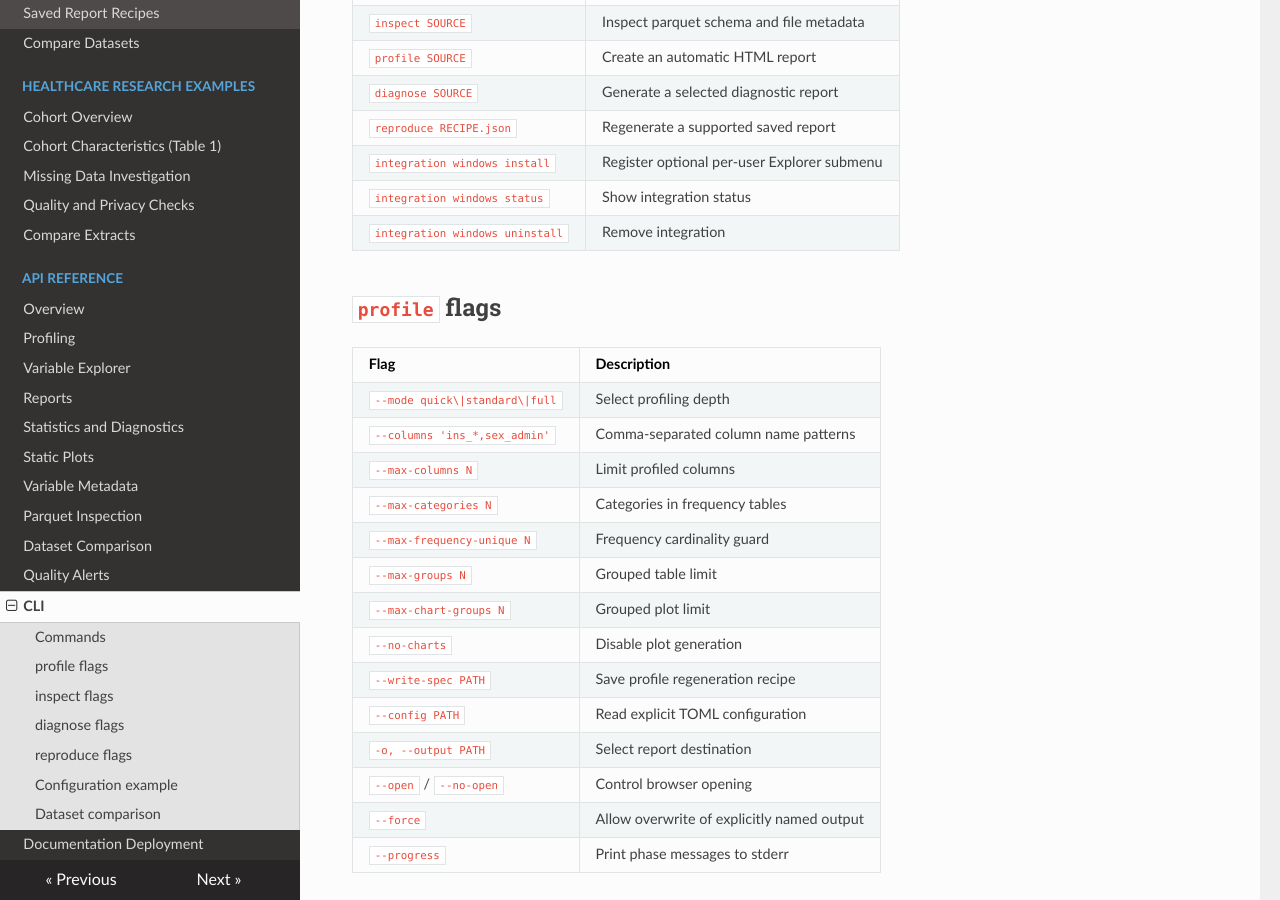
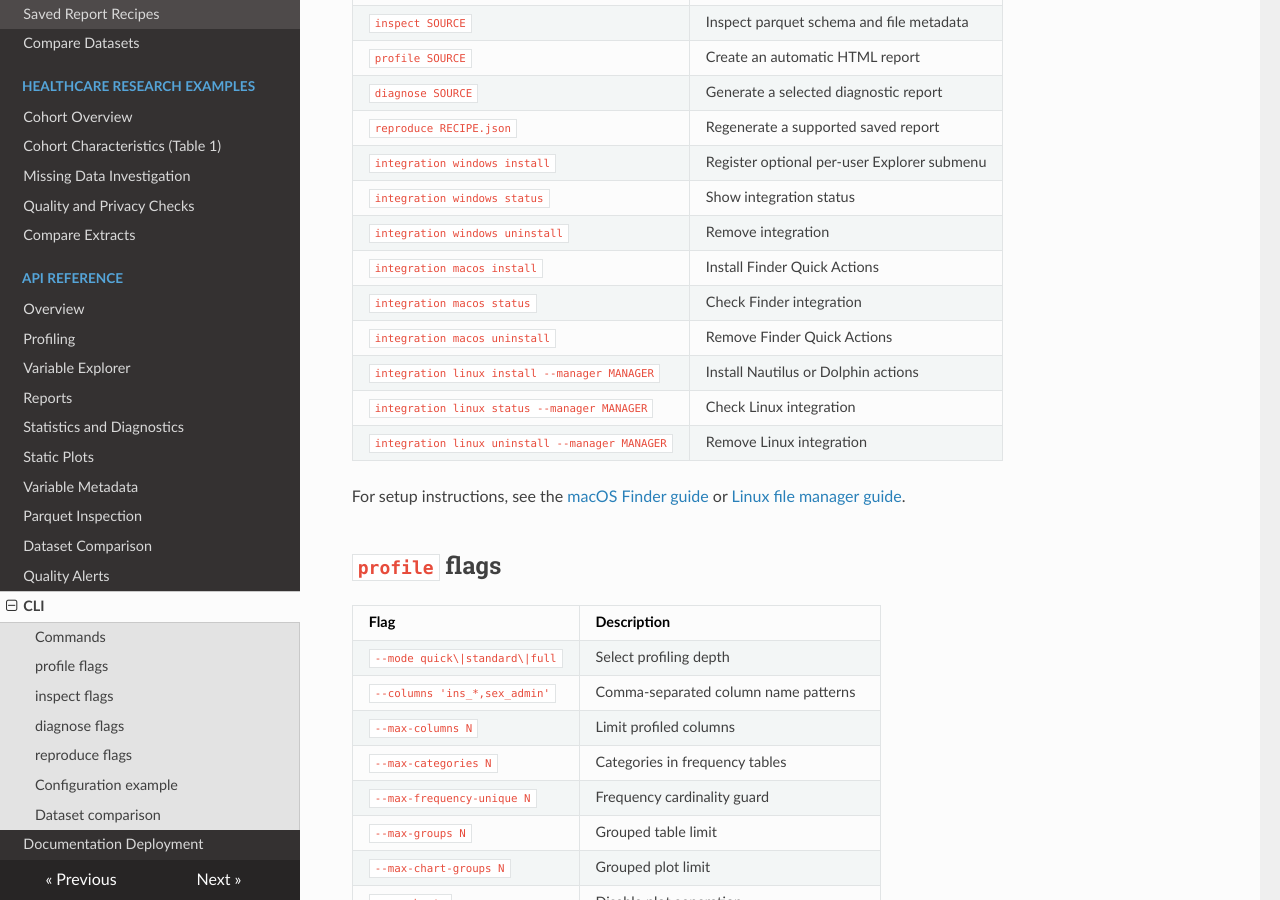
Before and after one commit to kpwhri/polarstory, an MkDocs documentation site: the page built from docs/reference/cli.md, in a window 1280 px wide and 900 px high, scrolled down 312 px. Built offline with MkDocs 1.6.1, drawn with Linux system fonts in a browser that asks for light colours; nearby versions of some CDN libraries.

Commit message:
Integrating linux/macos integraton in the docs

````diff
--- a/docs/reference/cli.md
+++ b/docs/reference/cli.md
@@ -4,34 +4,42 @@ Run the CLI with `polarstory` or `python -m polarstory` in an environment where
 
 ## Commands
 
-| Command | Purpose |
-| --- | --- |
-| `inspect SOURCE` | Inspect parquet schema and file metadata |
-| `profile SOURCE` | Create an automatic HTML report |
-| `diagnose SOURCE` | Generate a selected diagnostic report |
-| `reproduce RECIPE.json` | Regenerate a supported saved report |
-| `integration windows install` | Register optional per-user Explorer submenu |
-| `integration windows status` | Show integration status |
-| `integration windows uninstall` | Remove integration |
+| Command                                         | Purpose                                     |
+|-------------------------------------------------|---------------------------------------------|
+| `inspect SOURCE`                                | Inspect parquet schema and file metadata    |
+| `profile SOURCE`                                | Create an automatic HTML report             |
+| `diagnose SOURCE`                               | Generate a selected diagnostic report       |
+| `reproduce RECIPE.json`                         | Regenerate a supported saved report         |
+| `integration windows install`                   | Register optional per-user Explorer submenu |
+| `integration windows status`                    | Show integration status                     |
+| `integration windows uninstall`                 | Remove integration                          |
+| `integration macos install`                     | Install Finder Quick Actions                |
+| `integration macos status`                      | Check Finder integration                    |
+| `integration macos uninstall`                   | Remove Finder Quick Actions                 |
+| `integration linux install --manager MANAGER`   | Install Nautilus or Dolphin actions         |
+| `integration linux status --manager MANAGER`    | Check Linux integration                     |
+| `integration linux uninstall --manager MANAGER` | Remove Linux integration                    |
+
+For setup instructions, see the [macOS Finder guide](../guides/macos.md) or [Linux file manager guide](../guides/linux.md).
 
 ## `profile` flags
 
-| Flag | Description |
-| --- | --- |
-| `--mode quick\|standard\|full` | Select profiling depth |
-| `--columns 'ins_*,sex_admin'` | Comma-separated column name patterns |
-| `--max-columns N` | Limit profiled columns |
-| `--max-categories N` | Categories in frequency tables |
-| `--max-frequency-unique N` | Frequency cardinality guard |
-| `--max-groups N` | Grouped table limit |
-| `--max-chart-groups N` | Grouped plot limit |
-| `--no-charts` | Disable plot generation |
-| `--write-spec PATH` | Save profile regeneration recipe |
-| `--config PATH` | Read explicit TOML configuration |
-| `-o, --output PATH` | Select report destination |
-| `--open` / `--no-open` | Control browser opening |
-| `--force` | Allow overwrite of explicitly named output |
-| `--progress` | Print phase messages to stderr |
+| Flag                           | Description                                |
+|--------------------------------|--------------------------------------------|
+| `--mode quick\|standard\|full` | Select profiling depth                     |
+| `--columns 'ins_*,sex_admin'`  | Comma-separated column name patterns       |
+| `--max-columns N`              | Limit profiled columns                     |
+| `--max-categories N`           | Categories in frequency tables             |
+| `--max-frequency-unique N`     | Frequency cardinality guard                |
+| `--max-groups N`               | Grouped table limit                        |
+| `--max-chart-groups N`         | Grouped plot limit                         |
+| `--no-charts`                  | Disable plot generation                    |
+| `--write-spec PATH`            | Save profile regeneration recipe           |
+| `--config PATH`                | Read explicit TOML configuration           |
+| `-o, --output PATH`            | Select report destination                  |
+| `--open` / `--no-open`         | Control browser opening                    |
+| `--force`                      | Allow overwrite of explicitly named output |
+| `--progress`                   | Print phase messages to stderr             |
 
 ## `inspect` flags
 
@@ -39,7 +47,8 @@ Run the CLI with `polarstory` or `python -m polarstory` in an environment where
 
 ## `diagnose` flags
 
-`--type missingness|numeric|categorical|quality|associations`, or `--choose` for a desktop selection dialog; also `--max-columns`, `--config`, `-o/--output`, `--open`, `--force`, and `--progress`.
+`--type missingness|numeric|categorical|quality|associations`, or `--choose` for a desktop selection dialog; also
+`--max-columns`, `--config`, `-o/--output`, `--open`, `--force`, and `--progress`.
 
 ## `reproduce` flags
 
@@ -60,7 +69,8 @@ open = false
 output_directory = 'reports'
 ```
 
-Save as `polarstory.toml` or provide `--config`. Explicit CLI flags take precedence over TOML values, which take precedence over built-in defaults. See [CLI usage](../guides/cli.md).
+Save as `polarstory.toml` or provide `--config`. Explicit CLI flags take precedence over TOML values, which take
+precedence over built-in defaults. See [CLI usage](../guides/cli.md).
 
 ## Dataset comparison
 
--- a/mkdocs.yml
+++ b/mkdocs.yml
@@ -10,6 +10,8 @@ nav:
   - Explore Variables: guides/explorer.md
   - Build a Report: guides/reports.md
   - CLI and Integrations: guides/cli.md
+  - MacOS Finder Integration: guides/macos.md
+  - Linux File Manager Integration: guides/linux.md
   - Saved Report Recipes: guides/recipes.md
   - Compare Datasets: guides/comparing.md
 - Healthcare Research Examples:
````
Also changed, not shown: CHANGELOG.md (+1 -1 lines), docs/guides/cli.md (+22 -5 lines), docs/guides/linux.md (added, +56 -0 lines), docs/guides/macos.md (added, +39 -0 lines).
